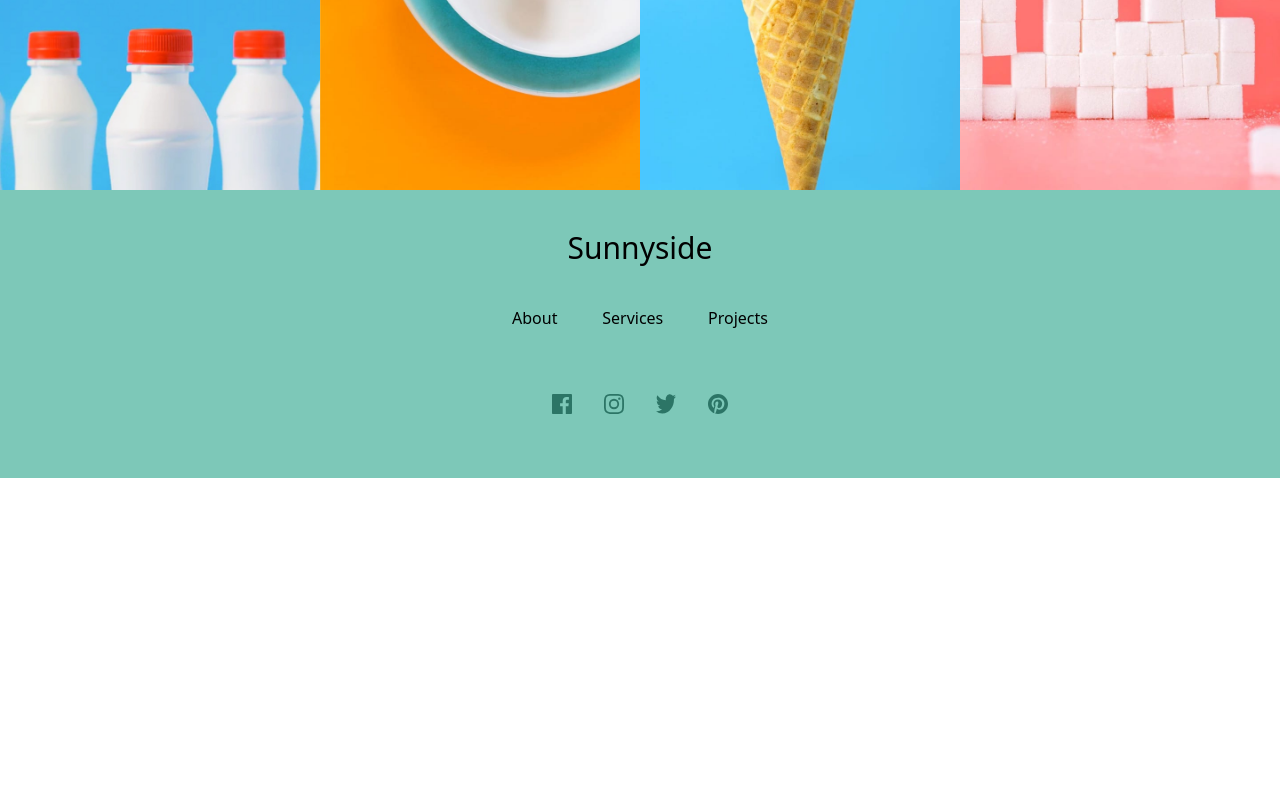
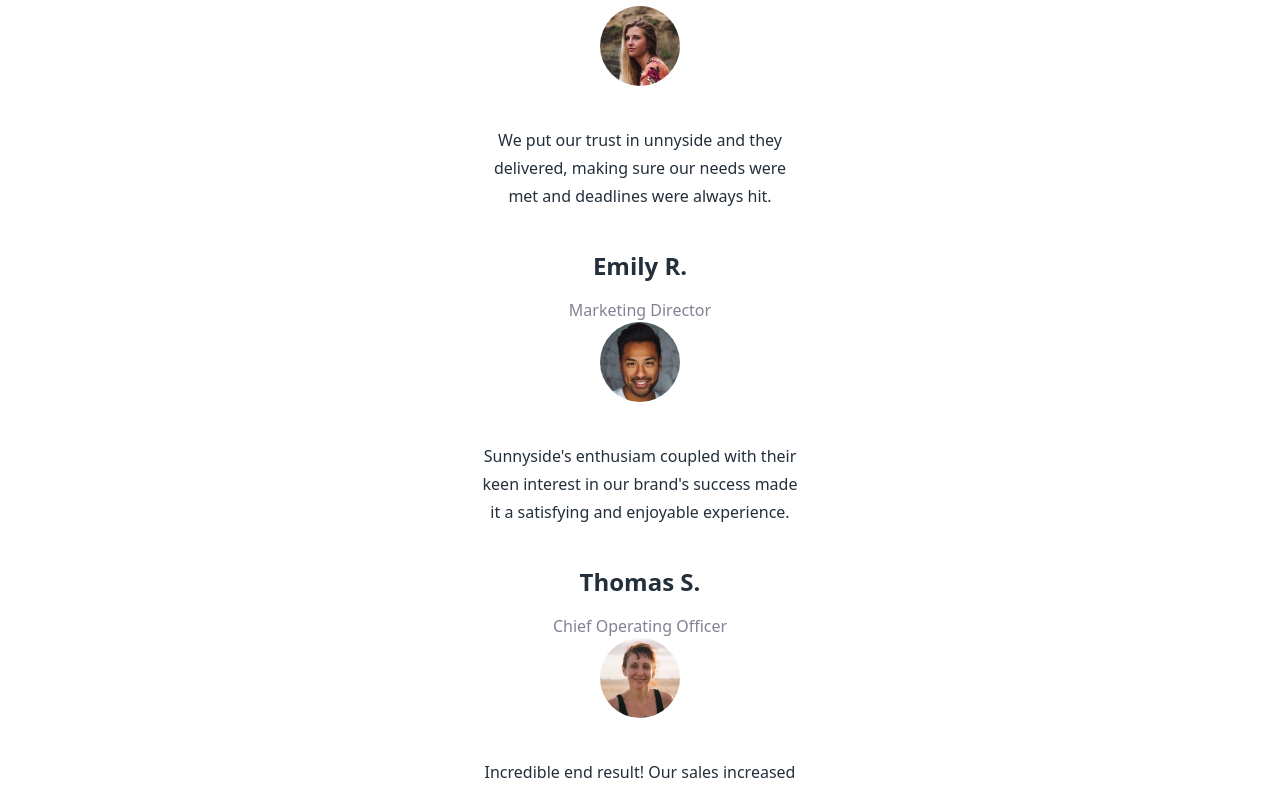
Before and after one commit to ForJessicaSake/Sunny-Side-Agencies, a React (Create React App) app: page / in a window 1280 px wide. Shown: the part 1820-2612 px from the top of the page. Before the commit the page ends 2298 px from the top, so only its background shows below. Built offline with nearby package versions, Linux system fonts and the light colour scheme.

Commit message:
feat:completed the user interface for testimonial section

```diff
--- a/src/custom/Card.tsx
+++ b/src/custom/Card.tsx
@@ -10,9 +10,9 @@ const Card = ({image, heading, text}:Props)=>{
           <figure className="w-full">
           <img src={image} alt="fruit" className="lg:h-full md:h-full sm:h-96 w-full"/>
         </figure>
-        <figcaption className="absolute top-40 md:top-96 lg:top-80 z-50 flex lg:text-center flex-col lg:w-9/12 md:w-6/12 sm:w-12/12 px-8">
+        <figcaption className="absolute top-44 md:top-96 lg:top-80 z-50 flex lg:text-center flex-col lg:w-9/12 md:w-6/12 sm:w-12/12 px-8">
           <h1 className="text-Heading lg:text-4xl text-2xl font-bold lg:pb-6 pb-2 pt-2">{heading}</h1>
-          <p className="text-Heading leading-6 lg:leading-8 lg:text-lg text-base pb-2">{text}</p>
+          <p className="text-Heading leading-6 lg:leading-8 lg:text-lg md:text-base text-sm pb-2">{text}</p>
         </figcaption>
         </section>
     )
--- /dev/null
+++ b/src/custom/TestimonialCard.tsx
@@ -0,0 +1,23 @@
+type Props = {
+  image: any;
+  testimonial: string;
+  name: string;
+  jobTitle: string;
+};
+
+const TestimonialCard = ({ image, testimonial, name, jobTitle }: Props) => {
+  return (
+    <section className="pb-14 lg:pb-0 flex flex-col justify-center items-center text-center">
+      <figure>
+        <img src={image} alt="avartar" className="h-20 mb-10 w-20 rounded-full" />
+      </figure>
+      <figcaption>
+        <p className="w-80 pb-10 text-Heading leading-7 font-medium">{testimonial}</p>
+        <h2 className="text-2xl text-Heading font-bold pb-4">{name}</h2>
+        <p className="text-Text">{jobTitle}</p>
+      </figcaption>
+    </section>
+  );
+};
+
+export default TestimonialCard;
--- a/src/elements/Testimonal.tsx
+++ b/src/elements/Testimonal.tsx
@@ -1,7 +1,35 @@
-const Testimonial =()=>{
-    return(
-        <h1>Testimonial</h1>
-    )
-}
+import TestimonialCard from "../custom/TestimonialCard";
+import emilyAvatar from "../assets/desktop/image-emily.jpg";
+import jennieAvatar from "../assets/desktop/image-jennie.jpg";
+import thomasAvatar from "../assets/desktop/image-thomas.jpg";
 
-export default Testimonial
+const Testimonial = () => {
+  return (
+    <section className="flex flex-col text-center items-center px-24 lg:py-28 py-14">
+      <h1 className="text-2xl font-bold lg:mb-20 mb-14">CLIENT TESTIMONIALS</h1>
+      <section className="flex flex-col lg:justify-between w-full">
+      <TestimonialCard
+        image={emilyAvatar}
+        testimonial="We put our trust in unnyside and they delivered, making sure our needs were met and deadlines were always hit."
+        name="Emily R."
+        jobTitle="Marketing Director"
+      />
+      <TestimonialCard
+        image={thomasAvatar}
+        testimonial="Sunnyside's enthusiam coupled with their  keen interest in our brand's success made it a satisfying and enjoyable experience."
+        name="Thomas S."
+        jobTitle="Chief Operating Officer"
+      />
+      <TestimonialCard
+        image={jennieAvatar}
+        testimonial="Incredible end result! Our sales increased over 400% when we worked with Sunnyside. Highly recommended!"
+        name="Jennie F."
+        jobTitle="Business Owner"
+      />
+      </section>
+
+    </section>
+  );
+};
+
+export default Testimonial;
```
